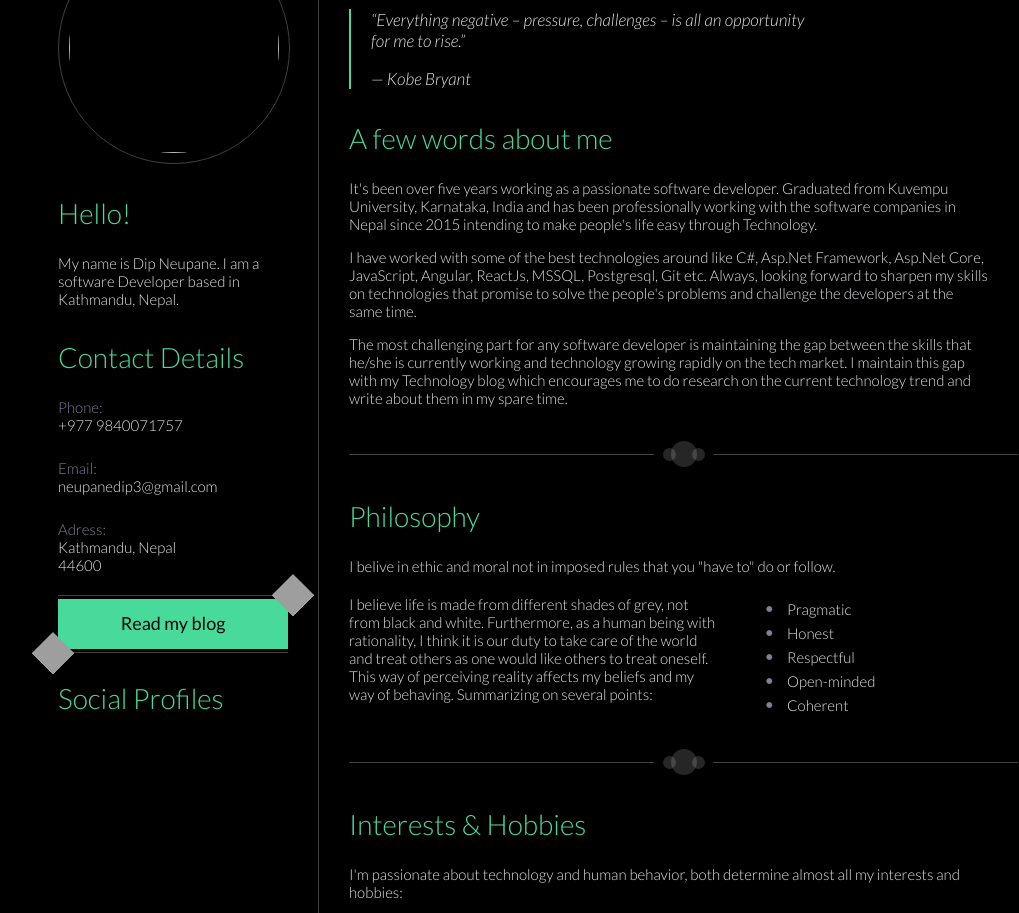
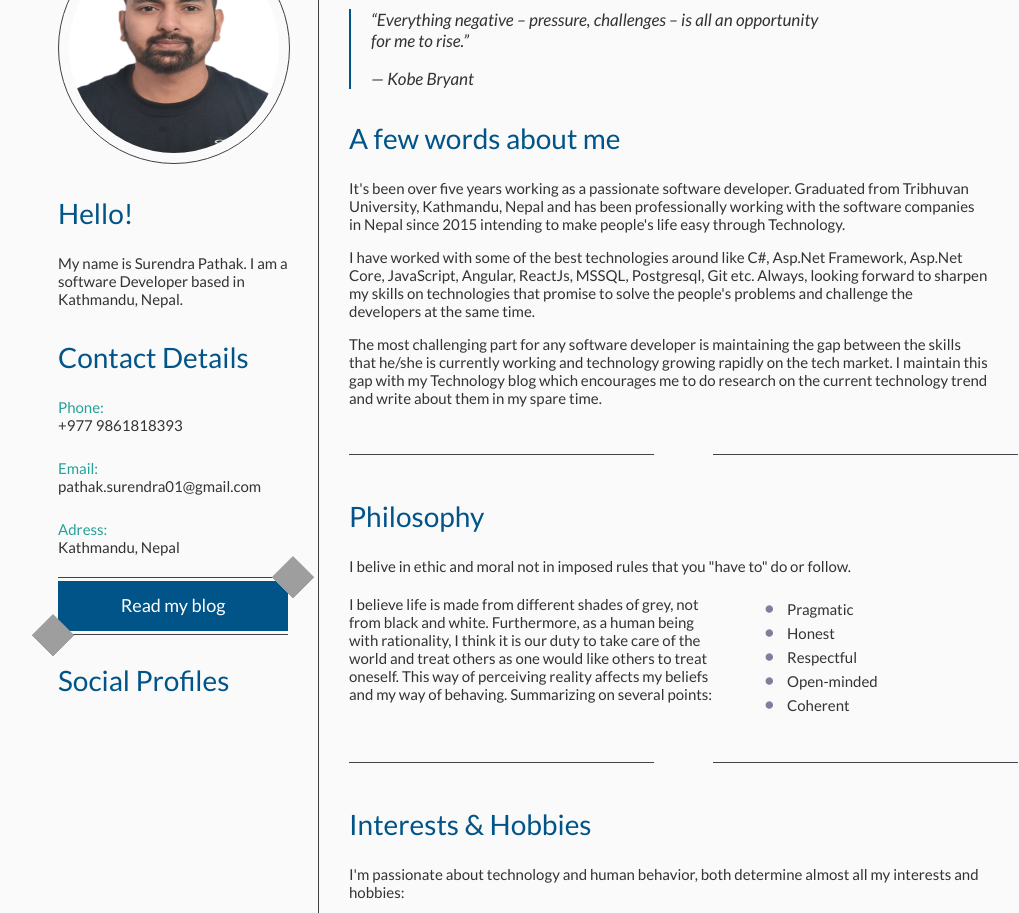
Before and after one commit to surendrapathak01/SurenPathak, a plain HTML site: page index.html in a window 1280 px wide. Shown: the part 229-1142 px from the top of the page, without its empty margins (102-1121 px from the left). Drawn offline with Linux system fonts and the light colour scheme.

Commit message:
Assets added, theming updated

```diff
--- a/index.html
+++ b/index.html
@@ -1,7 +1,7 @@
 
 <html>
   <head>
-    <title>Dip Neupane - Online Resume</title>
+    <title>Surendra Pathak - Online Resume</title>
     <meta  name="keywords"
     content="Software Developer from Kathmandu, Nepal with 5+ years of experience working at web based
     software products for different remote clients as a freelance developer.">
@@ -22,7 +22,7 @@
       <div id="header">
         <!-- LOGOTYPE/NAME -->
         <div class="header_logotype_container">
-          <h1 class="logotype_name">Dip <span class="purple">Neupane</span></h1>
+          <h1 class="logotype_name">Surendra <span class="purple">Pathak</span></h1>
           <h2 class="logotype_occupation">Software Developer</h2>
         </div>
         <!-- MAIN MENU -->
@@ -53,27 +53,26 @@
       <div id="left_col">
         <div class="profile_frame">
           <div class="profile_picture">
-            <img src="image//profile.jpeg" alt="profile picture" />
+            <img src="images/profile.jpg" alt="profile picture" />
           </div>
         </div>
         <div class="hello_content">
           <h2>Hello!</h2>
           <p>
-            My name is Dip Neupane. I am a software Developer based in
+            My name is Surendra Pathak. I am a software Developer based in
             Kathmandu, Nepal.
           </p>
         </div>
         <div class="contact_details_content">
           <h2>Contact Details</h2>
           <p class="purple">Phone:</p>
-          <p>+977 9840071757</p>
+          <p>+977 9861818393</p>
           <p class="purple">Email:</p>
-          <p>neupanedip3@gmail.com</p>
+          <p>pathak.surendra01@gmail.com</p>
           <p class="purple">Adress:</p>
           <p>Kathmandu, Nepal</p>
-          <p>44600</p>
         </div>
-        <a href="http://justanothertechguy.com/" class="read_blog_button" target="blank">
+        <a href="#" class="read_blog_button" target="blank">
           <span class="cut1"></span>
           <span class="cut2"></span>
           <span class="content"
@@ -84,13 +83,13 @@
           <h2>Social Profiles</h2>
           <ul class="social_icons horizontal_list">
             <li>
-              <a class="github" target="blank" href="https://github.com/dipneupane"
+              <a class="github" target="blank" href="https://github.com/surendrapathak01"
                 ><span class="entypo-github-circled"></span
                 ><span class="invisible">Github</span></a
               >
             </li>
             <li>
-              <a class="linkedin" target="blank" href="https://www.linkedin.com/in/dipneupane/"
+              <a class="linkedin" target="blank" href="https://www.linkedin.com/in/surendra-pathak-004a94138/"
                 ><span class="entypo-linkedin-circled"></span
                 ><span class="invisible">LinkedIn</span></a>
             </li>
@@ -116,7 +115,7 @@
             <h2>A few words about me</h2>
             <p>
               It's been over five years working as a passionate software
-              developer. Graduated from Kuvempu University, Karnataka, India and
+              developer. Graduated from Tribhuvan University, Kathmandu, Nepal and
               has been professionally working with the software companies in
               Nepal since 2015 intending to make people's life easy through
               Technology.
@@ -235,7 +234,7 @@
               in different roles to deliver many successful projects. Apart from that, I have
               also worked for more than 10 remote clients as a freelance software developer.
               To know more about my work experience, you can check my
-              <a href="https://www.linkedin.com/in/dipneupane/" style="cursor: pointer;" target="blank">linkedin profile</a> .
+              <a href="https://www.linkedin.com/in/SurendraPathak/" style="cursor: pointer;" target="blank">linkedin profile</a> .
             </p>
           </div>
         </div>
--- a/src/styles.css
+++ b/src/styles.css
@@ -19,7 +19,7 @@ html {
 }
 
 .purple {
-  color: #837c9a;
+  color: #26a198;
 }
 
 .block {
@@ -28,7 +28,7 @@ html {
 
 .block h1 {
   margin-left: -5px;
-  font-weight: 200;
+  font-weight: 400;
 }
 
 .last.block {
@@ -109,7 +109,7 @@ html {
 /* Main tags */
 
 body {
-  background: black;
+  background: #fafafa;
   margin: 0;
 }
 
@@ -118,8 +118,8 @@ h2,
 h3,
 h4 {
   font-family: 'Lato', Helvetica, sans-serif;
-  font-weight: 300;
-  color: #48DA9B;
+  font-weight: 400;
+  color: #005488;
 }
 
 h1 {
@@ -146,7 +146,7 @@ blockquote {
   font-style: italic;
   margin: 25px 0;
   padding-left: 20px;
-  border-left: 2px solid #48DA9B;
+  border-left: 2px solid #005488;
 }
 
 blockquote,
@@ -154,9 +154,9 @@ p,
 a,
 li {
   font-family: 'Lato', Helvetica, sans-serif;
-  font-weight: 300;
+  font-weight: 400;
   font-size: 15px;
-  color: #e4e3e8;
+  color: #333;
 }
 
 a:focus {
@@ -232,7 +232,7 @@ li:before {
 
 .logotype_name {
   text-transform: uppercase;
-  font-size: 32px;
+  font-size: 26px;
   margin: 43px 0 0;
   font-weight: bold;
 }
@@ -240,7 +240,7 @@ li:before {
 .logotype_occupation {
   text-transform: uppercase;
   margin-top: 5px;
-  color: #5ce2af;
+  color: #005488;
   font-size: 15px;
   letter-spacing: 2px;
   padding-left: 3px;
@@ -351,7 +351,7 @@ li:before {
 .special_button {
   margin-top: 25px;
   display: block;
-  background: #48DA9B;
+  background: #005488;
   width: 230px;
   height: 50px;
   position: relative;
@@ -384,7 +384,7 @@ li:before {
 
 .content {
   text-align: center;
-  color: #04080b;
+  color: #fff;
   width: 100%;
   height: 40px;
   position: absolute;
@@ -400,7 +400,7 @@ li:before {
 
 .read_blog_button:hover,
 .special_button:hover {
-  background: #29C782;
+  background: #005488;
 }
 
 .get_social_content {
```
